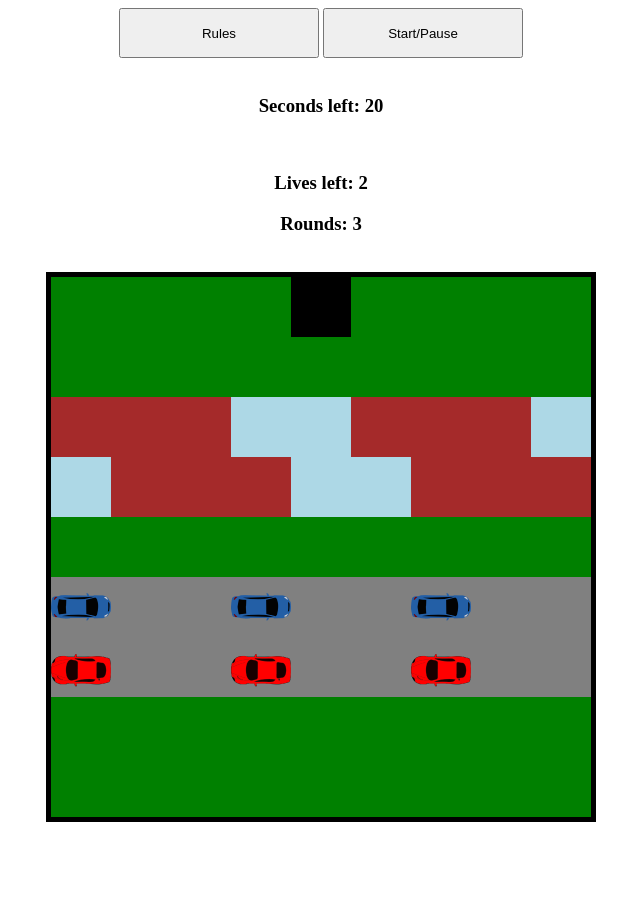
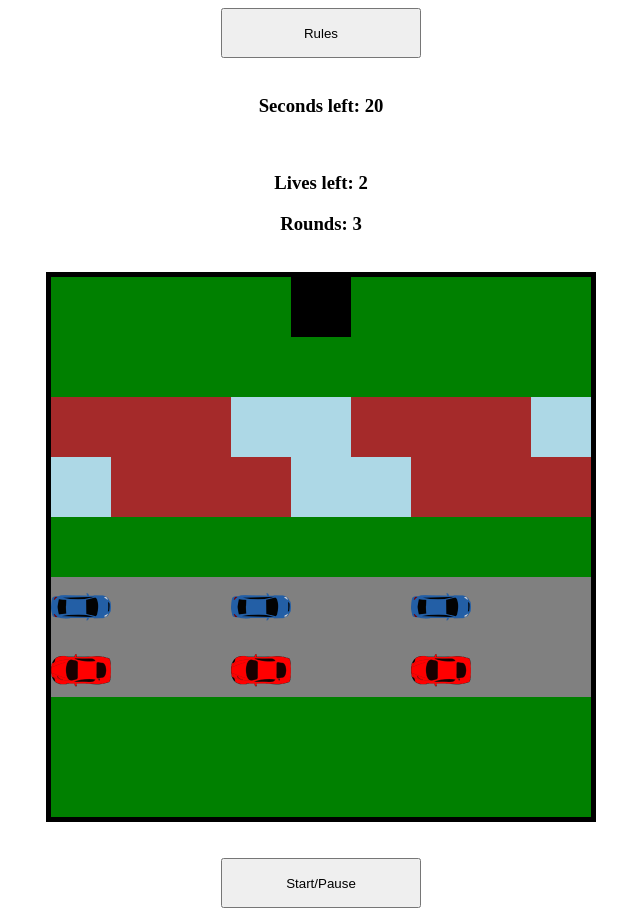
Before and after one commit to kidvalor/The_Game, a plain HTML site: page index.html in a window 1280 px wide. Shown: the whole page, without its empty margins (319-959 px from the left). Before the commit the page ends 848 px from the top, so only its background shows below. Drawn offline with Linux system fonts and the light colour scheme.

Commit message:
Commit on Button
changes placement of buttons for improved UI look

```diff
--- a/app.js
+++ b/app.js
@@ -176,7 +176,7 @@ document.addEventListener('DOMContentLoaded', () => {
     clearInterval(timerId)
     clearInterval(timerIdTwo)
     squares[currentIndex].classList.remove('chicken')
-
+    document.removeEventListener('keyup', movechicken)
   }
   }
   function life(){
--- a/index.html
+++ b/index.html
@@ -15,9 +15,8 @@
 
   <div class="game">
     <!-- Trigger/Open The Modal -->
-    <div style="text-align:center;">
+    <div style= text-align:center;>
 <button id="myBtn"style="height: 50px; width: 200px;">Rules</button>
-<button id="button" style="height: 50px; width: 200px;">Start/Pause</button>
 </div>
 <!-- The Modal -->
 <div id="myModal" class="modal">
@@ -134,10 +133,12 @@
        <div class= "block"></div>
        <div class= "block"></div>
        <div class= "block"></div>
+       </div>
+      <div style="text-align: center;">
+      <h3 id="result"></h3>
+      <br>
+      <button id="button" style="height: 50px; width: 200px; text-align: center;">Start/Pause</button></div>
       </div>
-      <h3 id="result"></h3>
-    </div>
-    <br>
 
     <script src="app.js"></script>
   </body>
--- a/style.css
+++ b/style.css
@@ -63,9 +63,7 @@ h3{
 }
 
 
-#button{
-  text-align: center;
-}
+
 
   /* The Modal (background) */
 .modal {
```
